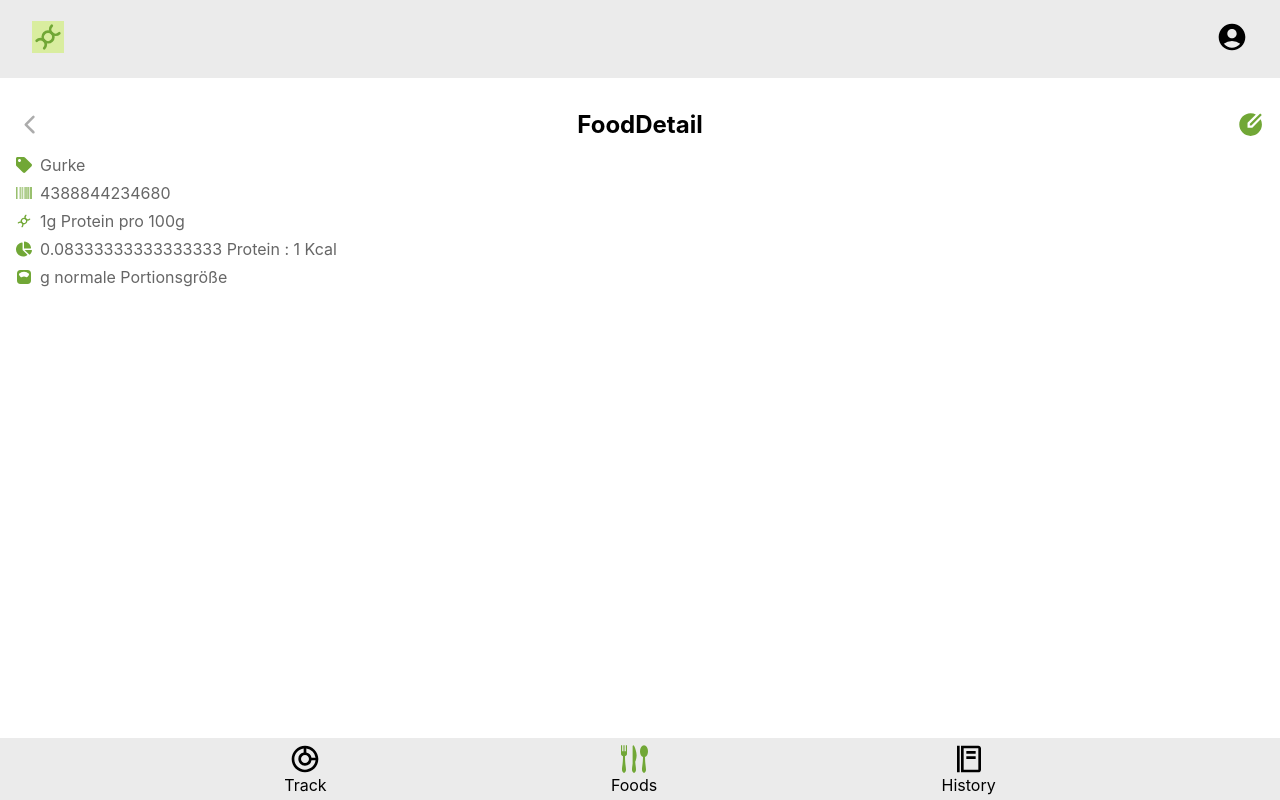
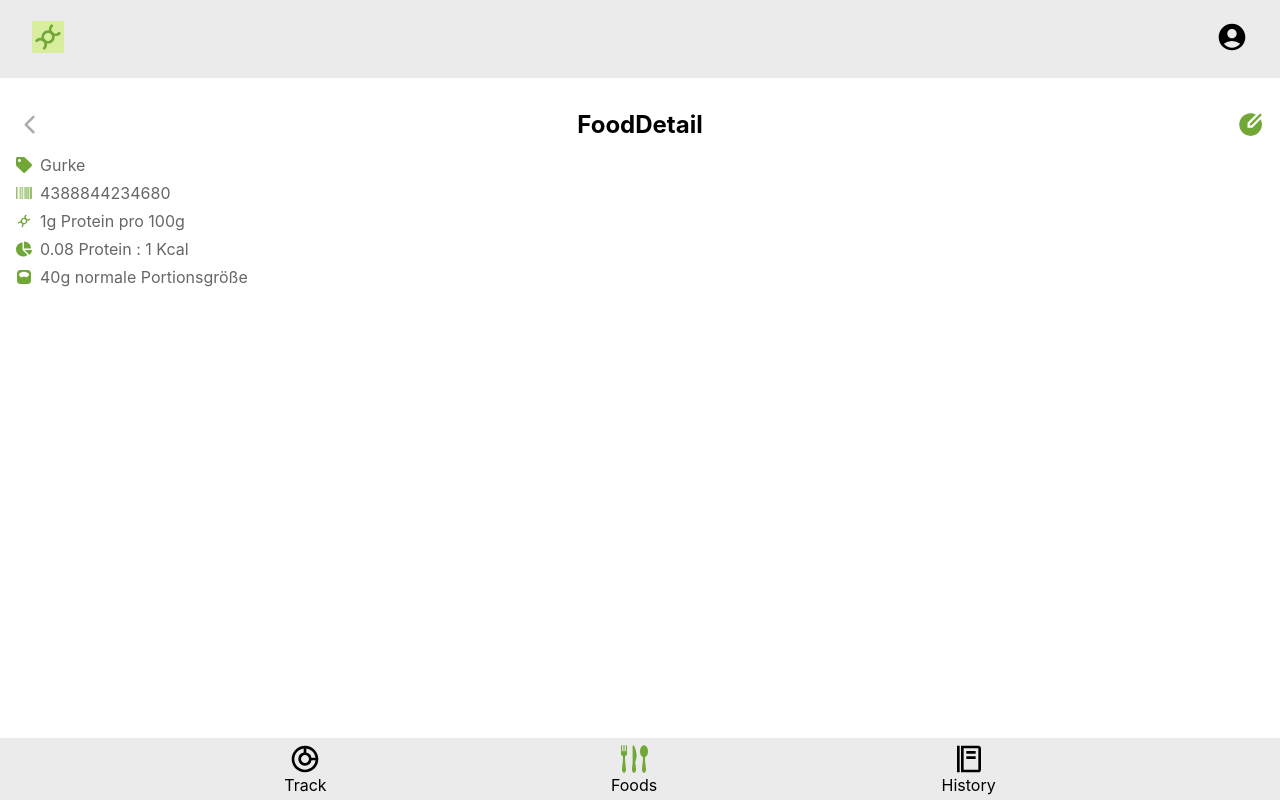
Before and after one commit to Kathi134/kp-dev.proteins, a React (Create React App) app: page /foods/01d5cabc-e0c5-42da-853d-7f167b16db36 in a window 1280 px wide. Built offline with nearby package versions, Linux system fonts and the light colour scheme.

Commit message:
feat: adapt views to portion model change

```diff
--- a/src/app/pages/food/FoodDetails.js
+++ b/src/app/pages/food/FoodDetails.js
@@ -18,8 +18,8 @@ export function FoodDetails() {
             {!food.components && <PropertyDisplay icon={FaBarcode}> {food.barcode}</PropertyDisplay> }
 
             <PropertyDisplay icon={TbDna} iconSize="1rem"> {food.getProteinsPer100g()}g Protein pro 100g </PropertyDisplay>
-            <PropertyDisplay icon={FaChartPie} iconSize="1rem"> {food.getProteinCaloriesRatio()} Protein : 1 Kcal </PropertyDisplay>
-            <PropertyDisplay icon={IoScale}> {food.portionSize}g normale Portionsgröße </PropertyDisplay>
+            <PropertyDisplay icon={FaChartPie} iconSize="1rem"> {food.getProteinCaloriesRatio().toFixed(2)} Protein : 1 Kcal </PropertyDisplay>
+            <PropertyDisplay icon={IoScale}> {food.portion.amount}g normale Portionsgröße </PropertyDisplay>
 
             {food.components &&
                 <div className="top-margin">
--- a/src/app/pages/food/GroceryEditAdd.js
+++ b/src/app/pages/food/GroceryEditAdd.js
@@ -6,7 +6,7 @@ export function GroceryEditAdd({add, edit, targetItem, clearEdit}) {
     const [barcode, setBarcode] = useState(targetItem?.barcode ?? '')
     const [proteins, setProteins] = useState(targetItem?.proteinsPer100g ?? '')
     const [calories, setCalories] = useState(targetItem?.caloriesPer100g ?? '')
-    const [portionSize, setPortionSize] = useState(targetItem?.portionSize ?? '')
+    const [portionSize, setPortionSize] = useState(targetItem?.portion.amount ?? '')
 
     const saveNew = useCallback(() => {
         console.log("send post to api")
```
